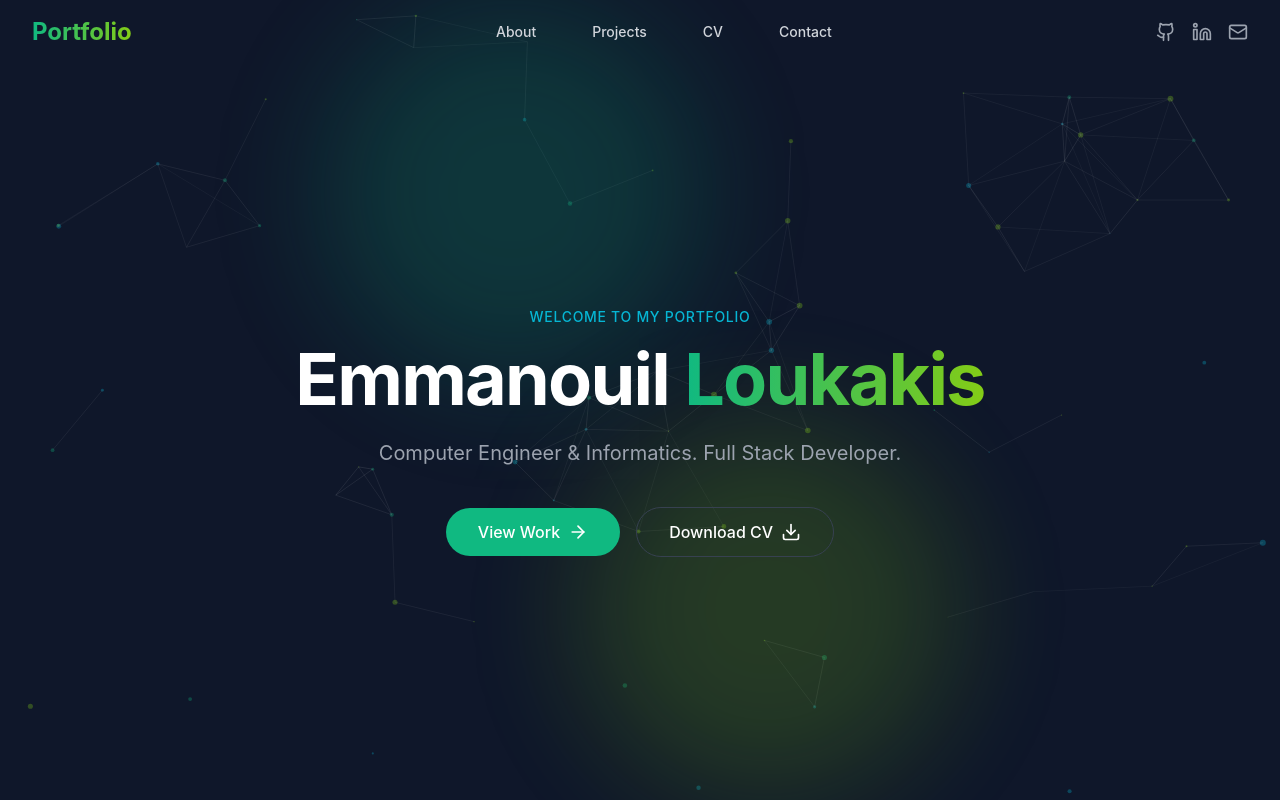
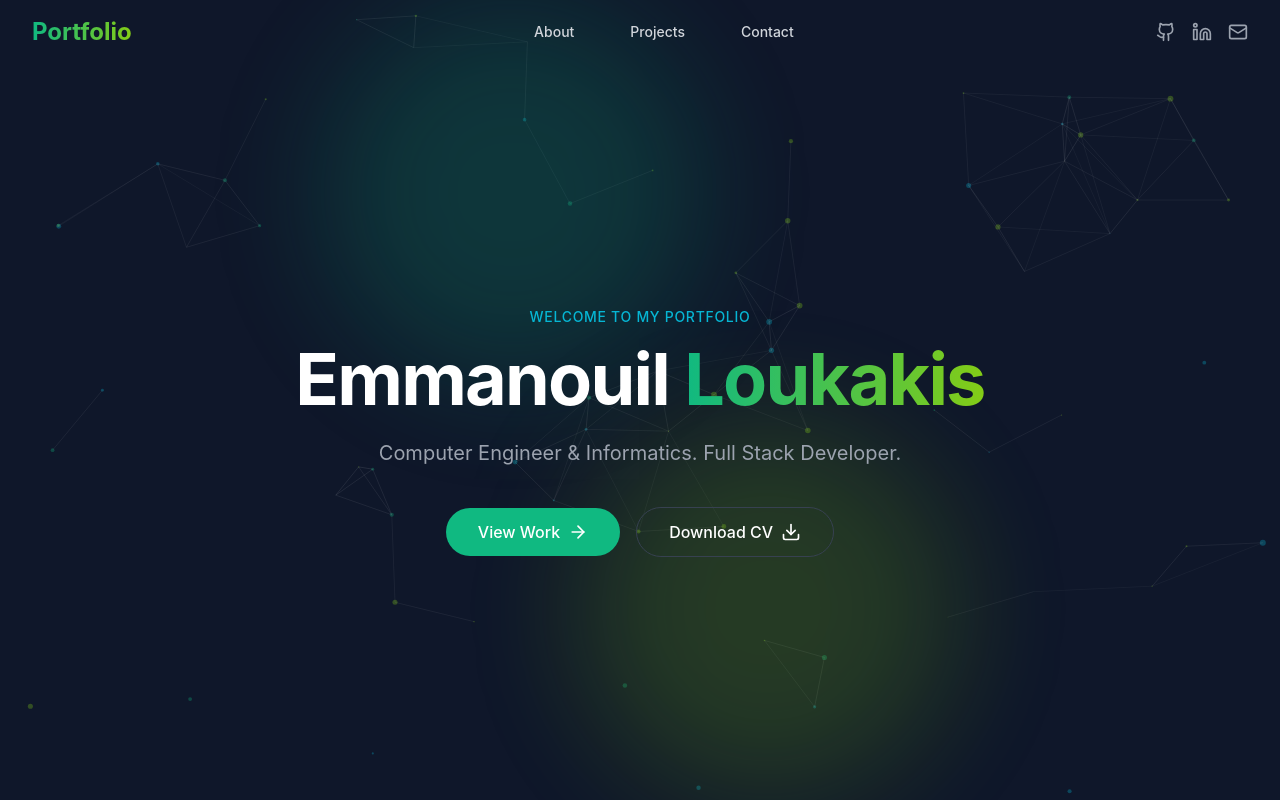
Before and after one commit to Xpecialist/Portfolio-Webpage, a React (Vite) app: page / in a window 1280 px wide. Shown: the top 800 px of the page. Built offline with nearby package versions, Linux system fonts and the light colour scheme.

Commit message:
Update navbar: About now links to CV section, removed separate CV link

```diff
--- a/src/components/Navbar.tsx
+++ b/src/components/Navbar.tsx
@@ -15,9 +15,8 @@ const Navbar = () => {
     }, []);
 
     const navLinks = [
-        { name: "About", href: "#about" },
+        { name: "About", href: "#cv" },
         { name: "Projects", href: "#projects" },
-        { name: "CV", href: "#cv" },
         { name: "Contact", href: "#contact" },
     ];
 
```
